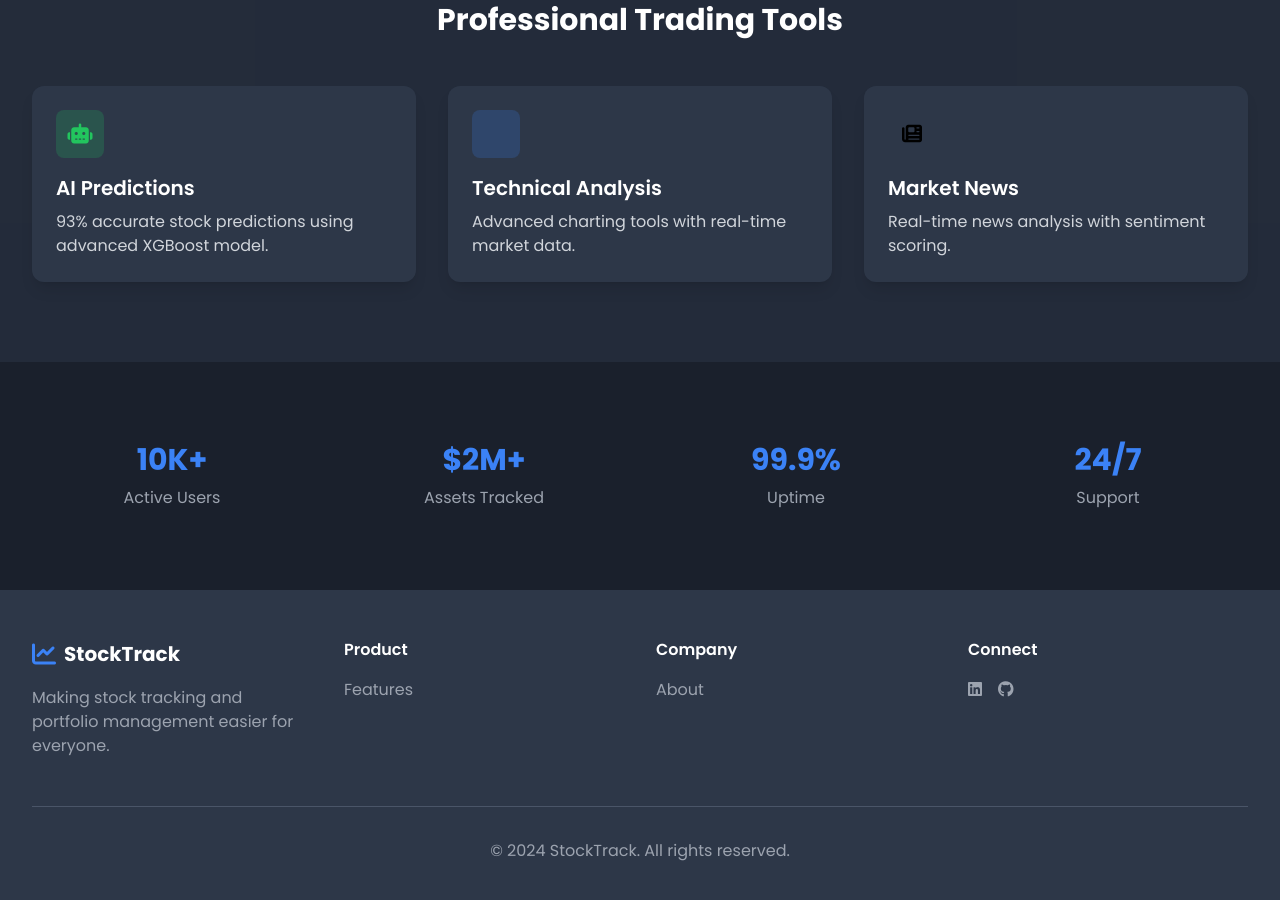
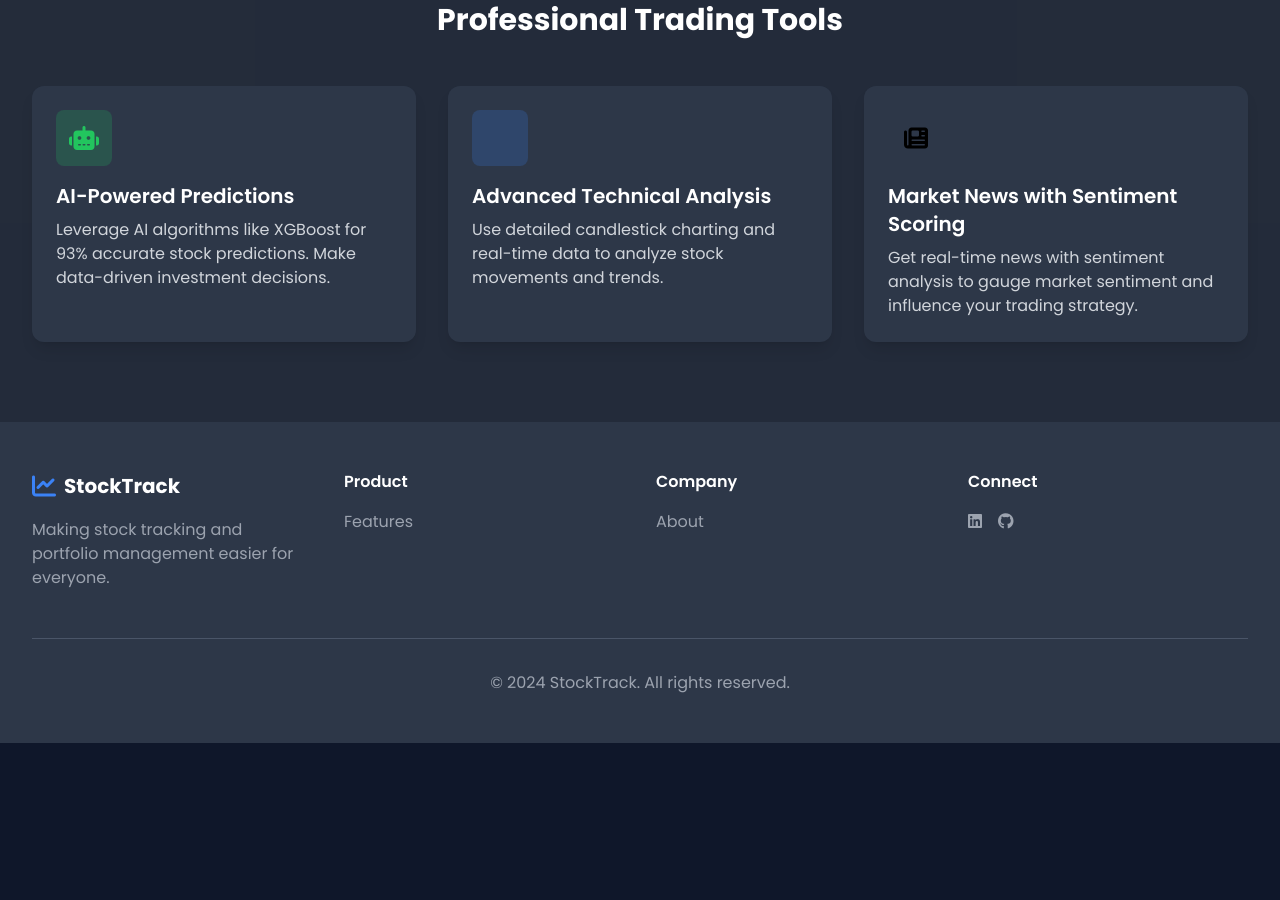
Before and after one commit to Nishchaypat/StockTrack-React, a React (Create React App) app in the folder stocktrack-frontend/: page / in a window 1280 px wide. Shown: the part 540-1440 px from the top of the page. After the commit the page ends 1283 px from the top, so only its background shows below. Built offline with nearby package versions, Linux system fonts and the light colour scheme.

Commit message:
Improved the informative pages

```diff
--- a/stocktrack-frontend/src/pages/About.js
+++ b/stocktrack-frontend/src/pages/About.js
@@ -35,17 +35,18 @@ const About = () => {
         <div className="relative pt-32 pb-20">
           <div className="max-w-7xl mx-auto px-4 sm:px-6 lg:px-8">
             <div className="text-center">
-              <h1 className={`text-4xl md:text-5xl font-bold ${isDark ? 'text-white' : 'text-gray-900'} mb-6`}>
+              <h1 className={`text-4xl md:text-5xl font-extrabold ${isDark ? 'text-white' : 'text-gray-900'} mb-6`}>
                 About <span className="text-green-500">StockTrack</span>
               </h1>
               <p className={`text-xl ${isDark ? 'text-gray-300' : 'text-gray-600'} max-w-3xl mx-auto`}>
-                A comprehensive stock tracking and analysis platform built as a DBMS class project
+                A comprehensive stock tracking and analysis platform built as a DBMS class project.
+                We blend advanced machine learning with real-time stock data and news sentiment for insightful financial predictions.
               </p>
             </div>
           </div>
         </div>
       </div>
-      <br/>
+      <br />
 
       {/* Main Content */}
       <div className="max-w-7xl mx-auto px-4 sm:px-6 lg:px-8 pb-20">
@@ -83,7 +84,15 @@ const About = () => {
                 <h3 className="text-lg font-semibold text-green-500 mb-2">Database Architecture</h3>
                 <p className={isDark ? 'text-gray-300' : 'text-gray-600'}>
                   Built on advanced DBMS principles with efficient query optimization
-                  and real-time data synchronization.
+                  and real-time data synchronization. The system supports robust stock
+                  data tracking and analysis.
+                </p>
+              </div>
+              <div>
+                <h3 className="text-lg font-semibold text-green-500 mb-2">Front-End Technology</h3>
+                <p className={isDark ? 'text-gray-300' : 'text-gray-600'}>
+                  Developed with React for a dynamic user interface, ensuring responsiveness
+                  and interactive experiences for users across all devices.
                 </p>
               </div>
             </div>
@@ -101,7 +110,8 @@ const About = () => {
                   'User management and profile customization',
                   'Real-time stock price tracking',
                   'Company financial metrics analysis',
-                  'Advanced search and filtering capabilities'
+                  'Advanced search and filtering capabilities',
+                  'Portfolio management'
                 ].map((item, index) => (
                   <li key={index} className="flex items-center">
                     <i className="fas fa-check text-green-500 mr-2"></i>
@@ -117,7 +127,8 @@ const About = () => {
                   'AI-powered price predictions',
                   'News sentiment analysis',
                   'Personalized investment insights',
-                  'Real-time market updates'
+                  'Real-time market updates',
+                  'Automated risk assessment'
                 ].map((item, index) => (
                   <li key={index} className="flex items-center">
                     <i className="fas fa-star text-green-500 mr-2"></i>
@@ -141,7 +152,8 @@ const About = () => {
             <p>
               The integration of machine learning and sentiment analysis showcases how
               modern technologies can be combined with traditional database systems to
-              create powerful, user-friendly applications.
+              create powerful, user-friendly applications. The goal is to enhance financial
+              decision-making processes by providing actionable insights.
             </p>
           </div>
         </div>
@@ -153,16 +165,16 @@ const About = () => {
                            50% { opacity: 0.3; transform: translateY(-10px) rotate(-15deg); }
                            100% { opacity: 0.1; transform: translateY(0) rotate(-15deg); } }
         @keyframes pulse1 { 0% { opacity: 0.1; transform: translateY(0) rotate(-15deg); }
-                           50% { opacity: 0.3; transform: translateY(-15px) rotate(-15deg); }
+                           50% { opacity: 0.4; transform: translateY(20px) rotate(-15deg); }
                            100% { opacity: 0.1; transform: translateY(0) rotate(-15deg); } }
         @keyframes pulse2 { 0% { opacity: 0.1; transform: translateY(0) rotate(-15deg); }
-                           50% { opacity: 0.3; transform: translateY(-20px) rotate(-15deg); }
+                           50% { opacity: 0.4; transform: translateY(-15px) rotate(-15deg); }
                            100% { opacity: 0.1; transform: translateY(0) rotate(-15deg); } }
         @keyframes pulse3 { 0% { opacity: 0.1; transform: translateY(0) rotate(-15deg); }
-                           50% { opacity: 0.3; transform: translateY(-25px) rotate(-15deg); }
+                           50% { opacity: 0.5; transform: translateY(10px) rotate(-15deg); }
                            100% { opacity: 0.1; transform: translateY(0) rotate(-15deg); } }
         @keyframes pulse4 { 0% { opacity: 0.1; transform: translateY(0) rotate(-15deg); }
-                           50% { opacity: 0.3; transform: translateY(-30px) rotate(-15deg); }
+                           50% { opacity: 0.5; transform: translateY(-5px) rotate(-15deg); }
                            100% { opacity: 0.1; transform: translateY(0) rotate(-15deg); } }
       `}</style>
     </div>
--- a/stocktrack-frontend/src/pages/Home.js
+++ b/stocktrack-frontend/src/pages/Home.js
@@ -23,7 +23,6 @@ const Home = () => {
       <div className="relative overflow-hidden">
         <div className="absolute inset-0">
           <div className={`absolute inset-0 bg-gradient-to-r ${themeClasses.accent}`}></div>
-          {/* Add animated stock chart lines */}
           <div className="absolute inset-0 opacity-10">
             {[...Array(5)].map((_, i) => (
               <div
@@ -45,7 +44,7 @@ const Home = () => {
           <div className="max-w-7xl mx-auto px-4 sm:px-6 lg:px-8">
             <div className="text-center">
               <div className="flex justify-center items-center mb-6 space-x-2">
-                <i className="fas fa-chart-line text-green-500 text-4xl"></i>
+                <i className="fas fa-chart-line text-green-500 text-5xl"></i>
                 <h1 className={`text-4xl sm:text-6xl font-bold ${themeClasses.text}`}>
                   Trade <span className="text-green-500">Smarter</span>
                 </h1>
@@ -82,20 +81,20 @@ const Home = () => {
             {[
               {
                 icon: 'fas fa-robot',
-                title: 'AI Predictions',
-                description: '93% accurate stock predictions using advanced XGBoost model.',
+                title: 'AI-Powered Predictions',
+                description: 'Leverage AI algorithms like XGBoost for 93% accurate stock predictions. Make data-driven investment decisions.',
                 color: 'green'
               },
               {
                 icon: 'fas fa-chart-candlestick',
-                title: 'Technical Analysis',
-                description: 'Advanced charting tools with real-time market data.',
+                title: 'Advanced Technical Analysis',
+                description: 'Use detailed candlestick charting and real-time data to analyze stock movements and trends.',
                 color: 'blue'
               },
               {
                 icon: 'fas fa-newspaper',
-                title: 'Market News',
-                description: 'Real-time news analysis with sentiment scoring.',
+                title: 'Market News with Sentiment Scoring',
+                description: 'Get real-time news with sentiment analysis to gauge market sentiment and influence your trading strategy.',
                 color: 'purple'
               }
             ].map((feature, index) => (
@@ -103,8 +102,8 @@ const Home = () => {
                 key={index}
                 className={`${themeClasses.cardBg} rounded-xl p-6 backdrop-blur-lg transform transition-all hover:scale-105 shadow-lg hover:shadow-green-500/10`}
               >
-                <div className={`bg-${feature.color}-500/20 w-12 h-12 rounded-lg flex items-center justify-center mb-4`}>
-                  <i className={`${feature.icon} text-${feature.color}-500 text-xl`}></i>
+                <div className={`bg-${feature.color}-500/20 w-14 h-14 rounded-lg flex items-center justify-center mb-4`}>
+                  <i className={`${feature.icon} text-${feature.color}-500 text-2xl`}></i>
                 </div>
                 <h3 className={`text-xl font-semibold ${themeClasses.text} mb-2`}>{feature.title}</h3>
                 <p className={themeClasses.secondaryText}>{feature.description}</p>
@@ -113,30 +112,6 @@ const Home = () => {
           </div>
         </div>
       </section>
-
-      {/* Stats Section */}
-      <section className="py-20">
-        <div className="max-w-7xl mx-auto px-4 sm:px-6 lg:px-8">
-          <div className="grid grid-cols-1 md:grid-cols-4 gap-8">
-            {[
-              { number: '10K+', label: 'Active Users' },
-              { number: '$2M+', label: 'Assets Tracked' },
-              { number: '99.9%', label: 'Uptime' },
-              { number: '24/7', label: 'Support' }
-            ].map((stat, index) => (
-              <div
-                key={index}
-                className="text-center transform transition-all hover:scale-105"
-              >
-                <div className="text-3xl font-bold text-blue-500 mb-2">{stat.number}</div>
-                <div className="text-gray-400">{stat.label}</div>
-              </div>
-            ))}
-          </div>
-        </div>
-      </section>
-
-
 
       {/* Footer */}
       <footer className="bg-gray-800 py-12">
@@ -155,7 +130,6 @@ const Home = () => {
               <h4 className="text-white font-semibold mb-4">Product</h4>
               <ul className="space-y-2">
                 <li><a href="/features" className="text-gray-400 hover:text-white">Features</a></li>
-
               </ul>
             </div>
             <div>
@@ -167,7 +141,6 @@ const Home = () => {
             <div>
               <h4 className="text-white font-semibold mb-4">Connect</h4>
               <div className="flex space-x-4">
-
                 <a href="#" className="text-gray-400 hover:text-white">
                   <i className="fab fa-linkedin"></i>
                 </a>
```
Also changed, not shown: stocktrack-frontend/src/pages/Features.js (+22 -11 lines).
